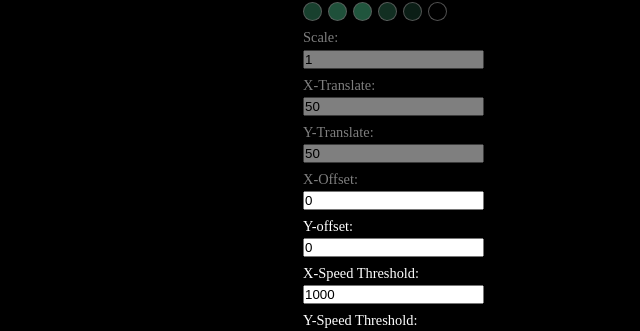
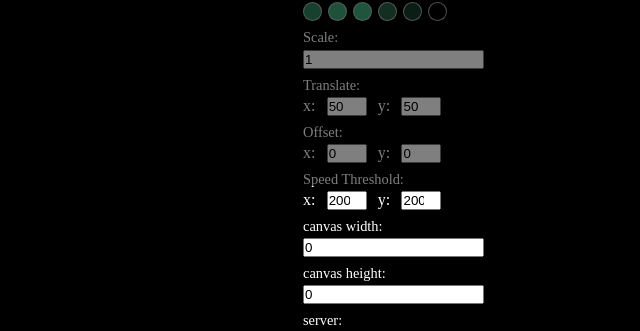
Before and after one commit to k1105/visualizer-app, a Next.js app: page / in a window 1280 px wide. Shown: the part 614-945 px from the top of the page, without its empty margins (377-1017 px from the left). Built offline with nearby package versions, Linux system fonts and the light colour scheme; no server answers.

Commit message:
デバッガーインターフェースの調整

```diff
--- a/components/Debugger.tsx
+++ b/components/Debugger.tsx
@@ -7,33 +7,25 @@ import { RadioOff } from "./icon/RadioOff";
 import Guide from "./debugger/Guide";
 import ToggleVisibilityButton from "./debugger/ToggleVisibilityButton";
 import ValueInputField from "./debugger/ValueInputField";
-import {
-  asekaku_240926,
-  default_preset,
-} from "@/public/data/240922AsekakuPresets";
+import XYInputField from "./debugger/XYInputField";
+import { asekaku_240926, default_preset } from "@/public/data/Presets";
 
 type Props = {
   thresholdRef: MutableRefObject<number>;
   displayedPeopleRef: MutableRefObject<DisplayedPerson[]>;
   setTextColor: (color: string) => void;
   scale: number;
-  xTranslate: number;
-  yTranslate: number;
-  xOffset: number;
-  yOffset: number;
+  translate: { x: number; y: number };
+  offset: { x: number; y: number };
   canvasSize: { width: number; height: number };
   server: string;
-  xSpeedThreshold: number;
-  ySpeedThreshold: number;
+  speedThreshold: { x: number; y: number };
   debuggerVisibility: boolean;
-  setXTranslate: (val: number) => void;
-  setYTranslate: (val: number) => void;
+  setTranslate: (val: { x: number; y: number }) => void;
   setScale: (scale: number) => void;
-  setXOffset: (offset: number) => void;
-  setYOffset: (offset: number) => void;
+  setOffset: (val: { x: number; y: number }) => void;
   setServer: (server: string) => void;
-  setXSpeedThreshold: (threshold: number) => void;
-  setYSpeedThreshold: (threshold: number) => void;
+  setSpeedThreshold: (val: { x: number; y: number }) => void;
   setCanvasSize: (size: { width: number; height: number }) => void;
   setDebuggerVisibility: (debuggerVisibility: boolean) => void;
 };
@@ -44,23 +36,17 @@ export const Debugger = ({
   thresholdRef,
   displayedPeopleRef,
   scale,
-  xTranslate,
-  yTranslate,
-  xOffset,
-  yOffset,
+  translate,
+  offset,
   server,
   canvasSize,
-  xSpeedThreshold,
-  ySpeedThreshold,
+  speedThreshold,
   setTextColor,
   setScale,
-  setXTranslate,
-  setYTranslate,
-  setXOffset,
-  setYOffset,
+  setTranslate,
+  setOffset,
   setServer,
-  setXSpeedThreshold,
-  setYSpeedThreshold,
+  setSpeedThreshold,
   setCanvasSize,
 }: Props) => {
   const thresholdTextRef = useRef<HTMLParagraphElement>(null);
@@ -87,18 +73,13 @@ export const Debugger = ({
     const selectedPreset = presets.find((p) => p.name === presetName);
     if (selectedPreset) {
       setPresetName(selectedPreset.name);
-      setXOffset(selectedPreset.xOffset);
-      setYOffset(selectedPreset.yOffset);
+      setOffset(selectedPreset.offset);
       setScale(selectedPreset.scale);
       setCanvasSize(selectedPreset.canvasSize);
       setServer(selectedPreset.server);
-      setXSpeedThreshold(selectedPreset.xSpeedThreshold);
-      setYSpeedThreshold(selectedPreset.ySpeedThreshold);
-      if (selectedPreset.xTranslate) {
-        setXTranslate(selectedPreset.xTranslate);
-      }
-      if (selectedPreset.yTranslate) {
-        setYTranslate(selectedPreset.yTranslate);
+      setSpeedThreshold(selectedPreset.speedThreshold);
+      if (selectedPreset.translate) {
+        setTranslate(selectedPreset.translate);
       }
     }
   };
@@ -157,8 +138,7 @@ export const Debugger = ({
             frameRateTextRef={frameRateTextRef}
             thresholdTextRef={thresholdTextRef}
             thresholdRef={thresholdRef}
-            xOffset={xOffset}
-            yOffset={yOffset}
+            offset={offset}
             displayedPeopleRef={displayedPeopleRef}
             canvasSize={canvasSize}
           />
@@ -202,35 +182,20 @@ export const Debugger = ({
                 value={scale}
                 setValue={setScale}
               />
-              <ValueInputField
-                propertyName="X-Translate"
-                value={xTranslate}
-                setValue={setXTranslate}
+              <XYInputField
+                propertyName="Translate"
+                value={translate}
+                setValue={setTranslate}
               />
-              <ValueInputField
-                propertyName="Y-Translate"
-                value={yTranslate}
-                setValue={setYTranslate}
+              <XYInputField
+                propertyName="Offset"
+                value={offset}
+                setValue={setOffset}
               />
-              <ValueInputField
-                propertyName="X-Offset"
-                value={xOffset}
-                setValue={setXOffset}
-              />
-              <ValueInputField
-                propertyName="Y-offset"
-                value={yOffset}
-                setValue={setYOffset}
-              />
-              <ValueInputField
-                propertyName="X-Speed Threshold"
-                value={xSpeedThreshold}
-                setValue={setXSpeedThreshold}
-              />
-              <ValueInputField
-                propertyName="Y-Speed Threshold"
-                value={ySpeedThreshold}
-                setValue={setYSpeedThreshold}
+              <XYInputField
+                propertyName="Speed Threshold"
+                value={speedThreshold}
+                setValue={setSpeedThreshold}
               />
               <div>
                 <p className="headline">canvas width:</p>
@@ -325,8 +290,7 @@ export const Debugger = ({
               setCameraResolution={setCameraResolution}
               mirrored={mirrored}
               scale={scale}
-              xOffset={xOffset}
-              yOffset={yOffset}
+              offset={offset}
             />
           )}
 
--- a/components/Monitor.tsx
+++ b/components/Monitor.tsx
@@ -6,8 +6,7 @@ type MonitorProps = {
     resolution: { width: number; height: number } | null
   ) => void;
   scale: number;
-  xOffset: number;
-  yOffset: number;
+  offset: { x: number; y: number };
   mirrored: boolean;
   canvasSize: { width: number; height: number };
 };
@@ -16,19 +15,15 @@ export const Monitor = ({
   setCameraResolution,
   scale,
   mirrored,
-  xOffset,
-  yOffset,
+  offset,
   canvasSize,
 }: MonitorProps) => {
   const webcamContainerRef = useRef<HTMLDivElement>(null);
 
   useEffect(() => {
-    webcamContainerRef.current!.style.left = `${xOffset}px`;
-  }, [xOffset]);
-
-  useEffect(() => {
-    webcamContainerRef.current!.style.top = `${yOffset}px`;
-  }, [yOffset]);
+    webcamContainerRef.current!.style.left = `${offset.x}px`;
+    webcamContainerRef.current!.style.top = `${offset.y}px`;
+  }, [offset]);
 
   const handleUserMedia = (stream: MediaStream) => {
     const videoTrack = stream.getVideoTracks()[0];
--- a/components/Sketch.tsx
+++ b/components/Sketch.tsx
@@ -25,12 +25,21 @@ export function Sketch({
   const displayedPeopleRef = useRef<DisplayedPerson[]>([]);
   const [textColor, setTextColor] = useState<string>("white");
   const [scale, setScale] = useState<number>(1);
-  const [xOffset, setXOffset] = useState<number>(0);
-  const [yOffset, setYOffset] = useState<number>(0);
-  const [xTranslate, setXTranslate] = useState<number>(50);
-  const [yTranslate, setYTranslate] = useState<number>(50);
-  const [xSpeedThreshold, setXSpeedThreshold] = useState<number>(1000);
-  const [ySpeedThreshold, setYSpeedThreshold] = useState<number>(1000);
+  const [offset, setOffset] = useState<{ x: number; y: number }>({
+    x: 0,
+    y: 0,
+  });
+  const [translate, setTranslate] = useState<{ x: number; y: number }>({
+    x: 50,
+    y: 50,
+  });
+  const [speedThreshold, setSpeedThreshold] = useState<{
+    x: number;
+    y: number;
+  }>({
+    x: 200,
+    y: 200,
+  });
   const [canvasSize, setCanvasSize] = useState<{
     width: number;
     height: number;
@@ -138,14 +147,14 @@ export function Sketch({
 
         p5.clear();
 
-        p5.translate(xOffset, yOffset);
+        p5.translate(offset.x, offset.y);
         // p5.background(255, 0, 0);
 
         for (const person of displayedPeopleRef.current) {
           const box = person.smoothedBbox.bbox;
           const s = 0.01;
 
-          person.updateMovingStatus(xSpeedThreshold, ySpeedThreshold);
+          person.updateMovingStatus(speedThreshold.x, speedThreshold.y);
           const aspectRatio =
             person.smoothedBbox.height() / person.smoothedBbox.width();
 
@@ -215,7 +224,7 @@ export function Sketch({
         }
       };
     },
-    [textColor, xOffset, yOffset, scale, xSpeedThreshold, ySpeedThreshold]
+    [textColor, offset, scale, speedThreshold]
   );
 
   return (
@@ -231,25 +240,19 @@ export function Sketch({
         <Debugger
           debuggerVisibility={debuggerVisibility}
           setDebuggerVisibility={setDebuggerVisibility}
-          xTranslate={xTranslate}
-          yTranslate={yTranslate}
-          setXTranslate={setXTranslate}
-          setYTranslate={setYTranslate}
+          translate={translate}
+          setTranslate={setTranslate}
           thresholdRef={thresholdRef}
           displayedPeopleRef={displayedPeopleRef}
           setTextColor={setTextColor}
-          xOffset={xOffset}
-          yOffset={yOffset}
+          offset={offset}
           canvasSize={canvasSize}
           scale={scale}
-          setXOffset={setXOffset}
-          setYOffset={setYOffset}
+          setOffset={setOffset}
           server={server}
           setServer={setServer}
-          xSpeedThreshold={xSpeedThreshold}
-          ySpeedThreshold={ySpeedThreshold}
-          setXSpeedThreshold={setXSpeedThreshold}
-          setYSpeedThreshold={setYSpeedThreshold}
+          speedThreshold={speedThreshold}
+          setSpeedThreshold={setSpeedThreshold}
           setScale={setScale}
           setCanvasSize={setCanvasSize}
         />
@@ -260,7 +263,7 @@ export function Sketch({
           position: absolute;
           top: 50%;
           left: 50%;
-          transform: translate(${-xTranslate}%, ${-yTranslate}%);
+          transform: translate(${-translate.x}%, ${-translate.y}%);
         }
       `}</style>
     </>
--- a/components/debugger/Guide.tsx
+++ b/components/debugger/Guide.tsx
@@ -7,16 +7,14 @@ const Guide = ({
   frameRateTextRef,
   thresholdTextRef,
   thresholdRef,
-  xOffset,
-  yOffset,
+  offset,
   displayedPeopleRef,
   canvasSize,
 }: {
   frameRateTextRef: RefObject<HTMLParagraphElement>;
   thresholdTextRef: RefObject<HTMLParagraphElement>;
   thresholdRef: MutableRefObject<number>;
-  xOffset: number;
-  yOffset: number;
+  offset: { x: number; y: number };
   displayedPeopleRef: MutableRefObject<DisplayedPerson[]>;
   canvasSize: { width: number; height: number };
 }) => {
@@ -51,7 +49,7 @@ const Guide = ({
         p5.rect(0, 0, p5.width, p5.height);
         p5.pop();
 
-        p5.translate(xOffset, yOffset);
+        p5.translate(offset.x, offset.y);
 
         for (const person of displayedPeopleRef.current) {
           const box = person.smoothedBbox.bbox;
@@ -106,8 +104,7 @@ const Guide = ({
       thresholdTextRef,
       thresholdRef,
       displayedPeopleRef,
-      xOffset,
-      yOffset,
+      offset,
     ]
   );
 
--- /dev/null
+++ b/components/debugger/XYInputField.tsx
@@ -0,0 +1,51 @@
+const XYInputField = ({
+  propertyName,
+  value,
+  setValue,
+}: {
+  propertyName: string;
+  value: { x: number; y: number };
+  setValue: (val: { x: number; y: number }) => void;
+}) => {
+  return (
+    <>
+      <div>
+        <p className="headline">{propertyName}:</p>
+        <div className="input-field-container">
+          <p>x: </p>
+          <input
+            type="number"
+            defaultValue={value.x}
+            onChange={(e) => {
+              setValue({ x: Number(e.target.value), y: value.y });
+            }}
+          />
+          <p>y: </p>
+          <input
+            type="number"
+            defaultValue={value.y}
+            onChange={(e) => {
+              setValue({ x: value.x, y: Number(e.target.value) });
+            }}
+          />
+        </div>
+      </div>
+      <style jsx>{`
+        .headline {
+          font-size: 0.9rem;
+          margin-bottom: 0.2rem;
+        }
+
+        .input-field-container {
+          display: flex;
+          gap: 0.7rem;
+          input {
+            width: 40px;
+          }
+        }
+      `}</style>
+    </>
+  );
+};
+
+export default XYInputField;
--- a/public/data/240922AsekakuPresets.ts
+++ b/public/data/Presets.ts
@@ -1,36 +1,28 @@
 type Props = {
   name: string;
-  xTranslate?: number;
-  yTranslate?: number;
-  xOffset: number;
-  yOffset: number;
+  translate?: { x: number; y: number };
+  offset: { x: number; y: number };
   scale: number;
   canvasSize: { width: number; height: number };
   server: string;
-  xSpeedThreshold: number;
-  ySpeedThreshold: number;
+  speedThreshold: { x: number; y: number };
 };
 
 export const asekaku_240926: Props = {
-  name: "240922_asekaku",
+  name: "240926_asekaku",
   scale: 1,
-  xTranslate: 60.5,
-  yTranslate: 49.5,
-  xOffset: -296,
-  yOffset: -311,
-  xSpeedThreshold: 200,
-  ySpeedThreshold: 200,
-  canvasSize: { width: 1467, height: 1080 },
+  translate: { x: 57.5, y: 49 },
+  offset: { x: -296, y: -311 },
+  speedThreshold: { x: 200, y: 200 },
+  canvasSize: { width: 1601, height: 1021 },
   server: "192.168.1.10",
 };
 
 export const asekaku_240922: Props = {
   name: "240922_asekaku",
   scale: 1,
-  xOffset: -296,
-  yOffset: -311,
-  xSpeedThreshold: 200,
-  ySpeedThreshold: 200,
+  offset: { x: -296, y: -311 },
+  speedThreshold: { x: 200, y: 200 },
   canvasSize: { width: 1680, height: 1080 },
   server: "192.168.1.10",
 };
@@ -38,10 +30,8 @@ export const asekaku_240922: Props = {
 export const default_preset: Props = {
   name: "default (1920 x 1080)",
   scale: 1,
-  xOffset: 0,
-  yOffset: 0,
-  xSpeedThreshold: 0,
-  ySpeedThreshold: 0,
+  offset: { x: 0, y: 0 },
+  speedThreshold: { x: 0, y: 0 },
   canvasSize: { width: 1920, height: 1080 },
   server: "localhost",
 };
```
